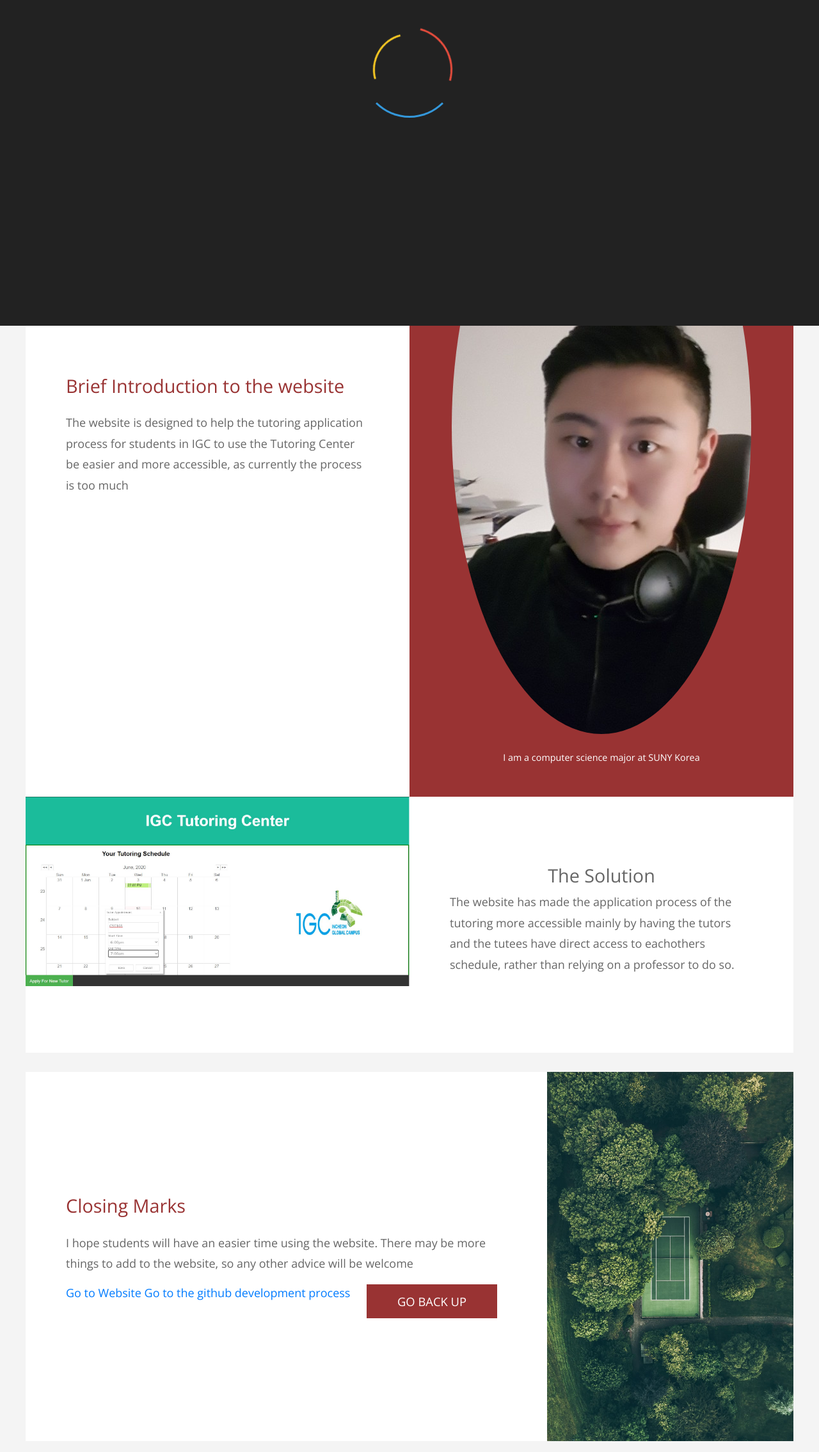
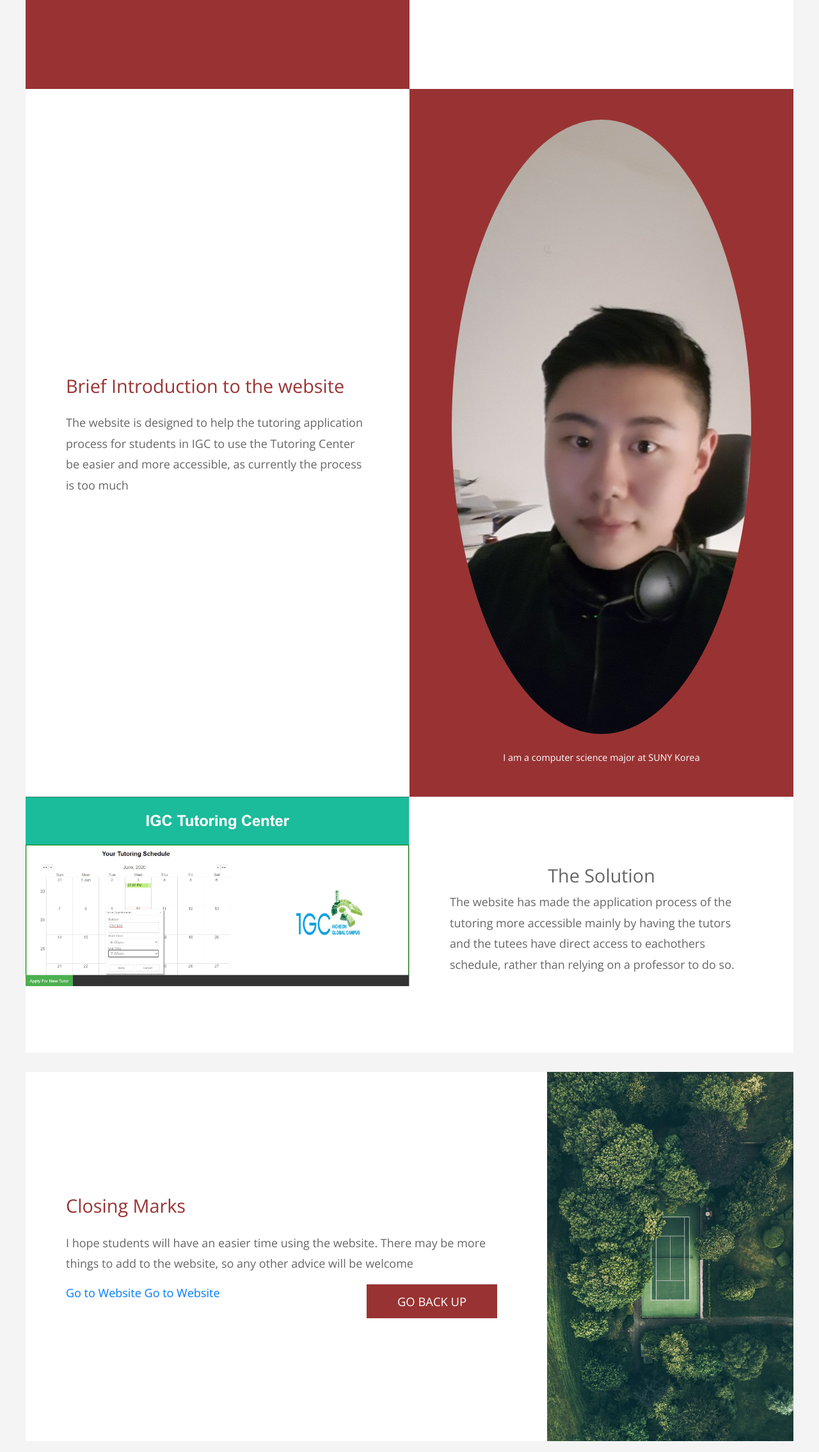
Before and after one commit to MissingRoad/MissingRoad.github.io, a plain HTML site: page index_1.html in a window 1280 px wide. Shown: the part 291-2560 px from the top of the page at 64% size. Drawn offline with nearby package versions, Linux system fonts and the light colour scheme.

Commit message:
Update index_1.html

```diff
--- a/index_1.html
+++ b/index_1.html
@@ -14,7 +14,16 @@ http://www.templatemo.com/tm-514-magazee
   <link rel="stylesheet" href="css/bootstrap.min.css">                                        <!-- https://getbootstrap.com/ -->
   <link rel="stylesheet" href="css/templatemo-style.css">                                     <!-- Templatemo style -->
 
+  <script>
+    var renderPage = true;
 
+    if(navigator.userAgent.indexOf('MSIE')!==-1
+      || navigator.appVersion.indexOf('Trident/') > 0){
+        /* Microsoft Internet Explorer detected in. */
+        alert("Please view this in a modern browser such as Chrome or Microsoft Edge.");
+        renderPage = false;
+    }
+  </script>
 
 </head>
 
@@ -89,7 +98,7 @@ http://www.templatemo.com/tm-514-magazee
 
      <a href="https://missingroad.github.io/Schedule.html" class="btn btn-primary float-lg-right tm-md-align-center">Go back up</a>
      <a href="https://missingroad.github.io/Schedule.html" class="myButton">Go to Website</a>
-       <a href="https://github.com/MissingRoad/CSE323-Taejun" class="myButton">Go to the github development process</a>
+       <a href="https://missingroad.github.io/Schedule.html" class="myButton">Go to Website</a>
    </div>
  </div>
 </div>
@@ -112,6 +121,16 @@ http://www.templatemo.com/tm-514-magazee
 
   /* DOM is ready
   ------------------------------------------------*/
+  $(function(){
+
+    if(renderPage) {
+      $('body').addClass('loaded');
+    }
+
+    $('.tm-current-year').text(new Date().getFullYear());  // Update year in copyright
+  });
+
+</script>
 
 </body>
 </html>
```
